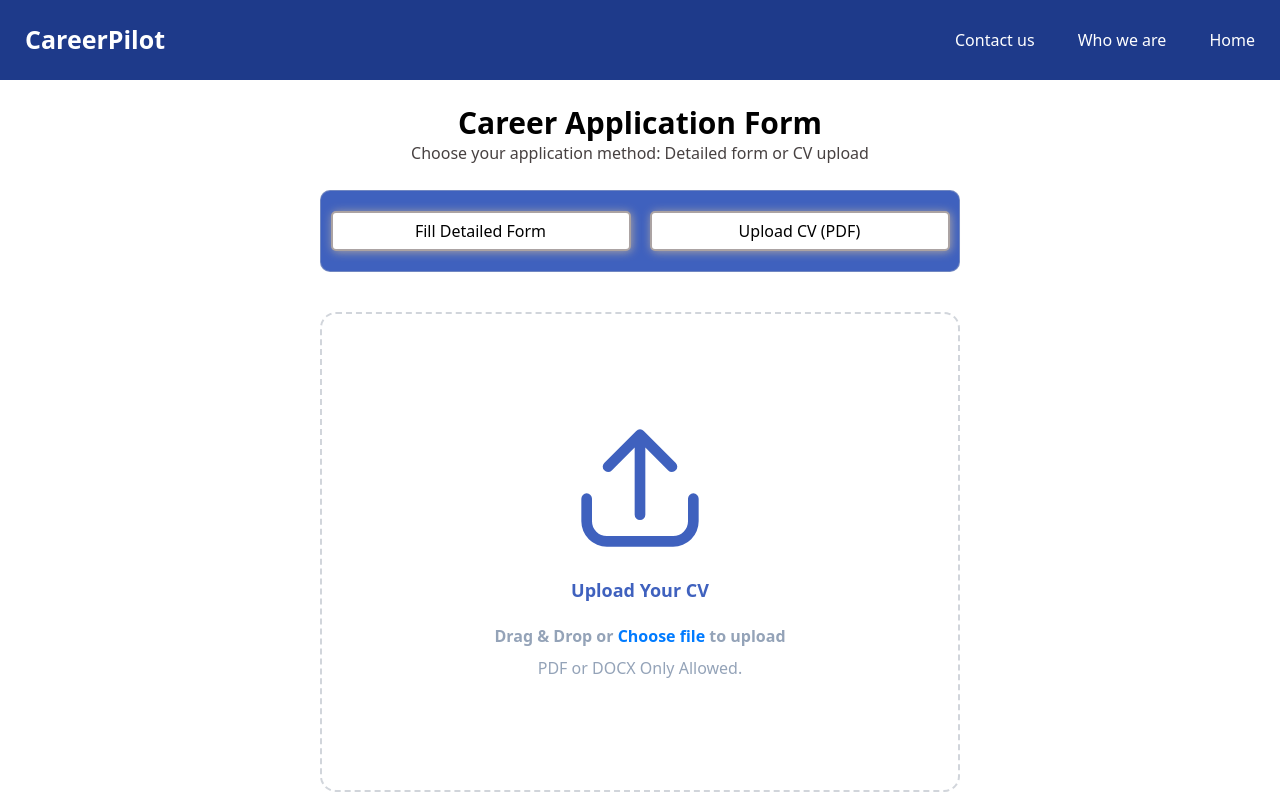
After one commit to amrfoqha/python-project, a Django app: page /submit_quiz in a window 1280 px wide. The commit adds this page. Run offline with Django 5.2, Linux system fonts and the light colour scheme; style sheets or scripts are compiled from the project's sources; some libraries are stand-ins or nearby versions.

Commit message:
result page, cv_Form, integration with ai, prompt

```diff
--- /dev/null
+++ b/myproject/myapp/integration.py
@@ -0,0 +1,82 @@
+import requests, json
+from django.conf import settings
+from .models import Result, User
+from .prompt_template import PROMPT_TEMPLATE
+
+DEEPSEEK_API_URL = "https://api.deepseek.com/v1/chat/completions"
+
+def analyze_user_data(user_id, quiz_data, cv_summary=""):
+    user = User.objects.get(id=user_id)
+
+    prompt = PROMPT_TEMPLATE.format(
+        user_background=quiz_data.get("background", ""),
+        user_field_interest=quiz_data.get("interest", ""),
+        user_favorite_project=quiz_data.get("project", ""),
+        user_technical_skills=quiz_data.get("skills", ""),
+        user_experience=quiz_data.get("experience", ""),
+        user_career_goals=quiz_data.get("goals", ""),
+        user_work_preference=quiz_data.get("work_type", ""),
+        user_industry_awareness=quiz_data.get("awareness", ""),
+        user_soft_skills=quiz_data.get("soft_skills", ""),
+        user_cv_summary=cv_summary,
+    )
+
+    headers = {
+        "Authorization": f"Bearer {settings.DEEPSEEK_API_KEY}",
+        "Content-Type": "application/json"
+    }
+
+    payload = {
+        "model": "deepseek-chat",
+        "messages": [
+            {"role": "user", "content": prompt},
+            {"role": "system", "content": """
+You are an AI career advisor analyzing IT graduates' data.
+
+If the user answered quiz questions, use their answers.
+If only a CV is provided, extract skills, experience, and projects from it.
+If both exist, combine all data for the best result.
+
+Analyze the input and return a structured JSON with:
+{
+  "career_recommendation": "",
+  "confidence_level": 0.0,
+  "key_strengths": [],
+  "personality_traits": [],
+  "reasoning": "",
+  "recommended_skills_to_learn": [],
+  "growth_opportunities": ""
+}
+
+User Answers:
+{user_background}
+{user_field_interest}
+{user_favorite_project}
+{user_technical_skills}
+{user_experience}
+{user_career_goals}
+{user_work_preference}
+{user_industry_awareness}
+{user_soft_skills}
+
+User CV Summary:
+{user_cv_summary}
+"""
+},
+            ],
+        "temperature": 0.7
+    }
+
+    response = requests.post(DEEPSEEK_API_URL, headers=headers, json=payload)
+    data = response.json()
+    ai_output = data['choices'][0]['message']['content']
+    ai_result = json.loads(ai_output)
+
+    result = Result.objects.create(
+        user=user,
+        result=ai_result.get("career_recommendation", ""),
+        description=ai_result.get("reasoning", ""),
+        recomindation=", ".join(ai_result.get("recommended_skills_to_learn", []))
+    )
+
+    return result
--- /dev/null
+++ b/myproject/myapp/templates/cv_form.html
@@ -0,0 +1,118 @@
+<!DOCTYPE html>
+<html lang="en">
+
+<head>
+    <meta charset="UTF-8">
+    <meta name="viewport" content="width=device-width, initial-scale=1.0">
+    <title>Document</title>
+    <script src="https://cdn.tailwindcss.com"></script>
+    {% load static %}
+    <link rel="stylesheet" href="{% static 'style.css' %}">
+
+
+
+
+</head>
+
+<body>
+    <div class="flex justify-between bg-[#1e3a8a] h-[80px] items-center">
+        <a href="/" class="ml-[25px] text-[#fff] text-[25px] font-[700]">
+            <h1>CareerPilot</h1>
+        </a>
+        <div class="mr-[25px] text-[#fff] flex justify-between w-[300px]">
+            <a href="">Contact us</a>
+            <a href="">Who we are</a>
+            <a href="">Home</a>
+        </div>
+    </div>
+
+
+
+    <div class=" text-center mt-[25px]">
+        <h1 class="text-3xl font-[600] ">Career Application Form</h1>
+        <h1 class="text-[#474141]">Choose your application method: Detailed form or CV upload</h1>
+    </div>
+
+
+
+    <div
+        class="flex justify-center mx-auto mt-[25px] bg-[#3f61be] py-5 w-1/2 rounded-[10px] border-[#c4c4c460] border ">
+        <div class="flex justify-around items-center w-[650px] ">
+            <input type="submit" value="Fill Detailed Form" name="form"
+                class="bg-white h-[40px] w-[300px] shadow-[1px_1px_10px] rounded-[5px] border-2 border-[#aba3a3] shadow-[#aba3a3]">
+            <input type="submit" value="Upload CV (PDF)" name="cv"
+                class="bg-white h-[40px] w-[300px] shadow-[1px_1px_10px] rounded-[5px] border-2 border-[#aba3a3] shadow-[#aba3a3] ">
+        </div>
+    </div>
+
+
+
+    <label for="uploadFile1" id="dropArea"
+        class="bg-white text-center rounded-2xl border-dashed mt-10 w-full max-w-[50%] min-h-[480px] py-4 px-4 flex flex-col items-center justify-center cursor-pointer border-2 border-gray-300 mx-auto transition-colors duration-300">
+        <svg xmlns="http://www.w3.org/2000/svg" class="w-32 mb-6 fill-[#3f61be]" viewBox="0 0 24 24">
+            <path
+                d="M22 13a1 1 0 0 0-1 1v4.213A2.79 2.79 0 0 1 18.213 21H5.787A2.79 2.79 0 0 1 3 18.213V14a1 1 0 0 0-2 0v4.213A4.792 4.792 0 0 0 5.787 23h12.426A4.792 4.792 0 0 0 23 18.213V14a1 1 0 0 0-1-1Z"
+                data-original="#000000" />
+            <path
+                d="M6.707 8.707 11 4.414V17a1 1 0 0 0 2 0V4.414l4.293 4.293a1 1 0 0 0 1.414-1.414l-6-6a1 1 0 0 0-1.414 0l-6 6a1 1 0 0 0 1.414 1.414Z"
+                data-original="#000000" />
+        </svg>
+        <p class="text-[#3f61be] font-semibold text-lg ">Upload Your CV</p>
+        <p class="text-slate-400 font-semibold mt-5 ">Drag & Drop or <span class="text-[#007bff]">Choose file</span> to
+            upload</p>
+        <input type="file" id="uploadFile1" class="hidden" accept=".pdf,.doc,.docx" />
+        <p class="text-slate-400 mt-2" id="fileName">PDF or DOCX Only Allowed.</p>
+    </label>
+
+    <script>
+        const dropArea = document.getElementById("dropArea");
+        const fileInput = document.getElementById("uploadFile1");
+        const fileName = document.getElementById("fileName");
+
+        // Highlight area when file is dragged over it
+        dropArea.addEventListener("dragover", (e) => {
+            e.preventDefault();
+            dropArea.classList.add("border-[#3f61be]", "bg-blue-50");
+        });
+
+        // Remove highlight when drag leaves
+        dropArea.addEventListener("dragleave", () => {
+            dropArea.classList.remove("border-[#3f61be]", "bg-blue-50");
+        });
+
+        // Handle drop
+        dropArea.addEventListener("drop", (e) => {
+            e.preventDefault();
+            dropArea.classList.remove("border-[#3f61be]", "bg-blue-50");
+
+            const file = e.dataTransfer.files[0];
+            if (file && (file.name.endsWith(".pdf") || file.name.endsWith(".docx") || file.name.endsWith(".doc"))) {
+                fileInput.files = e.dataTransfer.files; // Attach file to input
+                fileName.textContent = `Uploaded: ${file.name}`;
+                fileName.classList.add("text-green-600");
+            } else {
+                fileName.textContent = "Invalid file type. Please upload PDF or DOCX.";
+                fileName.classList.add("text-red-600");
+            }
+        });
+
+        // Optional: show file name when selected manually
+        fileInput.addEventListener("change", () => {
+            const file = fileInput.files[0];
+            if (file) {
+                fileName.textContent = `Uploaded: ${file.name}`;
+                fileName.classList.add("text-green-600");
+            }
+        });
+    </script>
+
+
+
+
+
+
+
+
+</body>
+
+</html>
--- a/myproject/myapp/templates/registration.html
+++ b/myproject/myapp/templates/registration.html
@@ -17,7 +17,7 @@
             <h1>CareerPilot</h1>
         </a>
         <nav class="flex flex-wrap justify-center sm:justify-between gap-4 text-white text-base sm:text-lg">
-            <a href="#" class="hover:text-gray-200 transition">Home</a>
+            <a href="/" class="hover:text-gray-200 transition">Home</a>
             <a href="#" class="hover:text-gray-200 transition">Who we are</a>
             <a href="#" class="hover:text-gray-200 transition">Contact us</a>
         </nav>
--- a/myproject/myapp/urls.py
+++ b/myproject/myapp/urls.py
@@ -8,6 +8,8 @@ urlpatterns =[
     path('login',views.login),
     path('register',views.register),
     path('view_result',views.view_result),
+    path('view_cv_form',views.view_cv_form),
+    path('submit_quiz',views.view_cv_form),
 
 
 
--- a/myproject/myapp/views.py
+++ b/myproject/myapp/views.py
@@ -1,5 +1,7 @@
 from django.shortcuts import render,redirect,HttpResponse
 from .models import *
+from .integration import analyze_user_data
+from django.contrib import messages
 # Create your views here.
 def root(request):
     return render(request,'home.html')
@@ -28,3 +30,44 @@ def register(request):
 
 def view_result(request):
     return render(request,"result.html")
+
+
+
+
+
+
+def submit_quiz(request):
+    if request.method == "POST":
+        user_id = request.user.id
+
+        quiz_data = {
+            "background": request.POST.get("background", ""),
+            "interest": request.POST.get("interest", ""),
+            "project": request.POST.get("project", ""),
+            "skills": request.POST.get("skills", ""),
+            "experience": request.POST.get("experience", ""),
+            "goals": request.POST.get("goals", ""),
+            "work_type": request.POST.get("work_type", ""),
+            "awareness": request.POST.get("awareness", ""),
+            "soft_skills": request.POST.get("soft_skills", "")
+        }
+
+
+        cv_summary = request.POST.get("cv_summary", "").strip()
+
+        has_quiz_answers = any(value.strip() for value in quiz_data.values())
+        has_cv = bool(cv_summary)
+
+        if not has_quiz_answers and not has_cv:
+            messages.error(request, "Please answer the questions or upload your CV.")
+            return render(request, "quiz.html")
+
+
+        result = analyze_user_data(user_id, quiz_data if has_quiz_answers else {}, cv_summary if has_cv else "")
+
+        return render(request, "result.html", {"result": result})
+
+    return render(request, "quiz.html")
+
+def view_cv_form(request):
+    return render(request,'cv_form.html')
--- a/myproject/myproject/settings.py
+++ b/myproject/myproject/settings.py
@@ -11,10 +11,14 @@ https://docs.djangoproject.com/en/5.2/ref/settings/
 """
 
 from pathlib import Path
+import os
+from dotenv import load_dotenv
 
 # Build paths inside the project like this: BASE_DIR / 'subdir'.
 BASE_DIR = Path(__file__).resolve().parent.parent
 
+load_dotenv()
+DEEPSEEK_API_KEY = os.getenv("DEEPSEEK_API_KEY")
 
 # Quick-start development settings - unsuitable for production
 # See https://docs.djangoproject.com/en/5.2/howto/deployment/checklist/
```
Also changed, not shown: myproject/myapp/prompt_template.py (added, +32 -0 lines), 1 other file.
